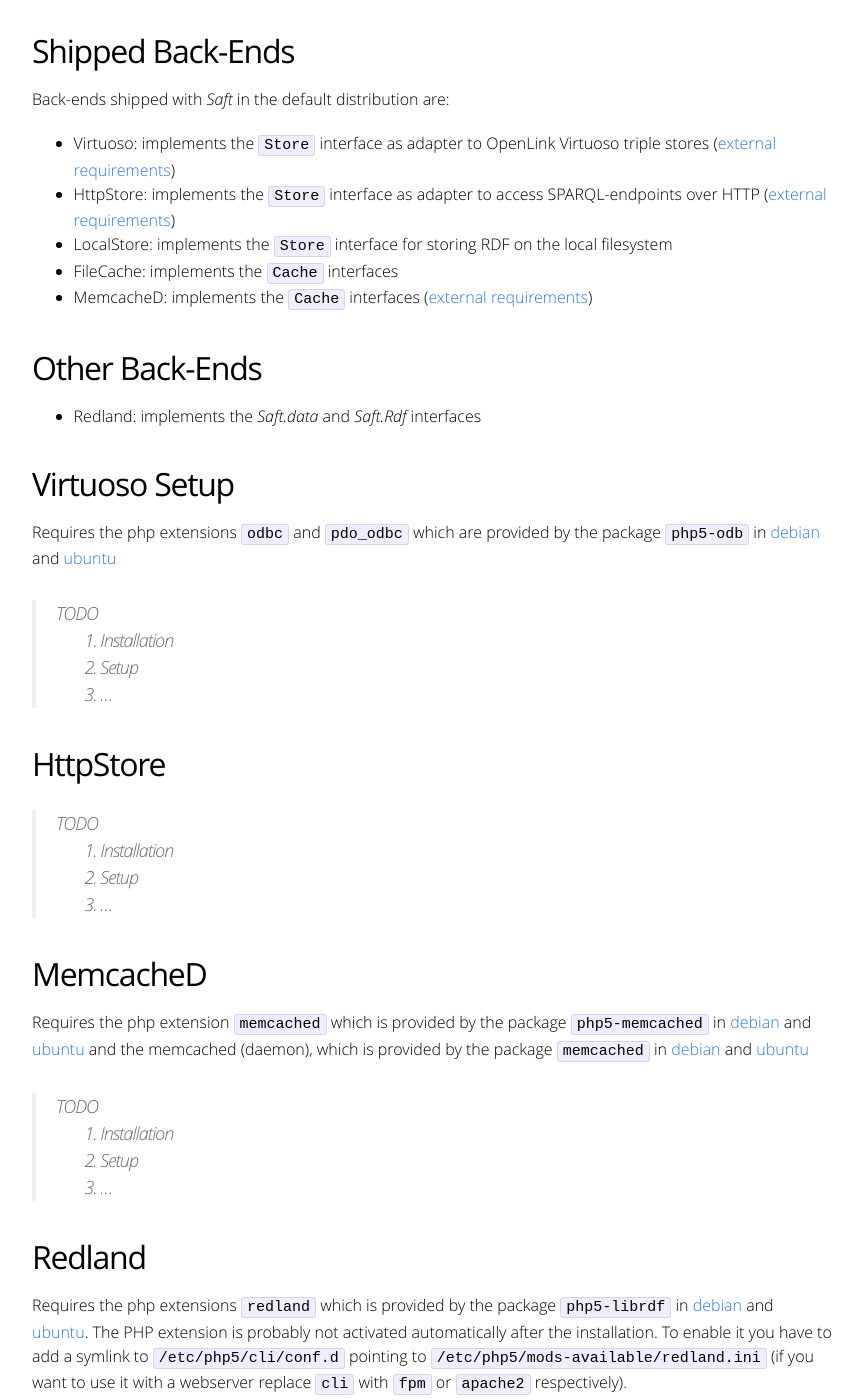
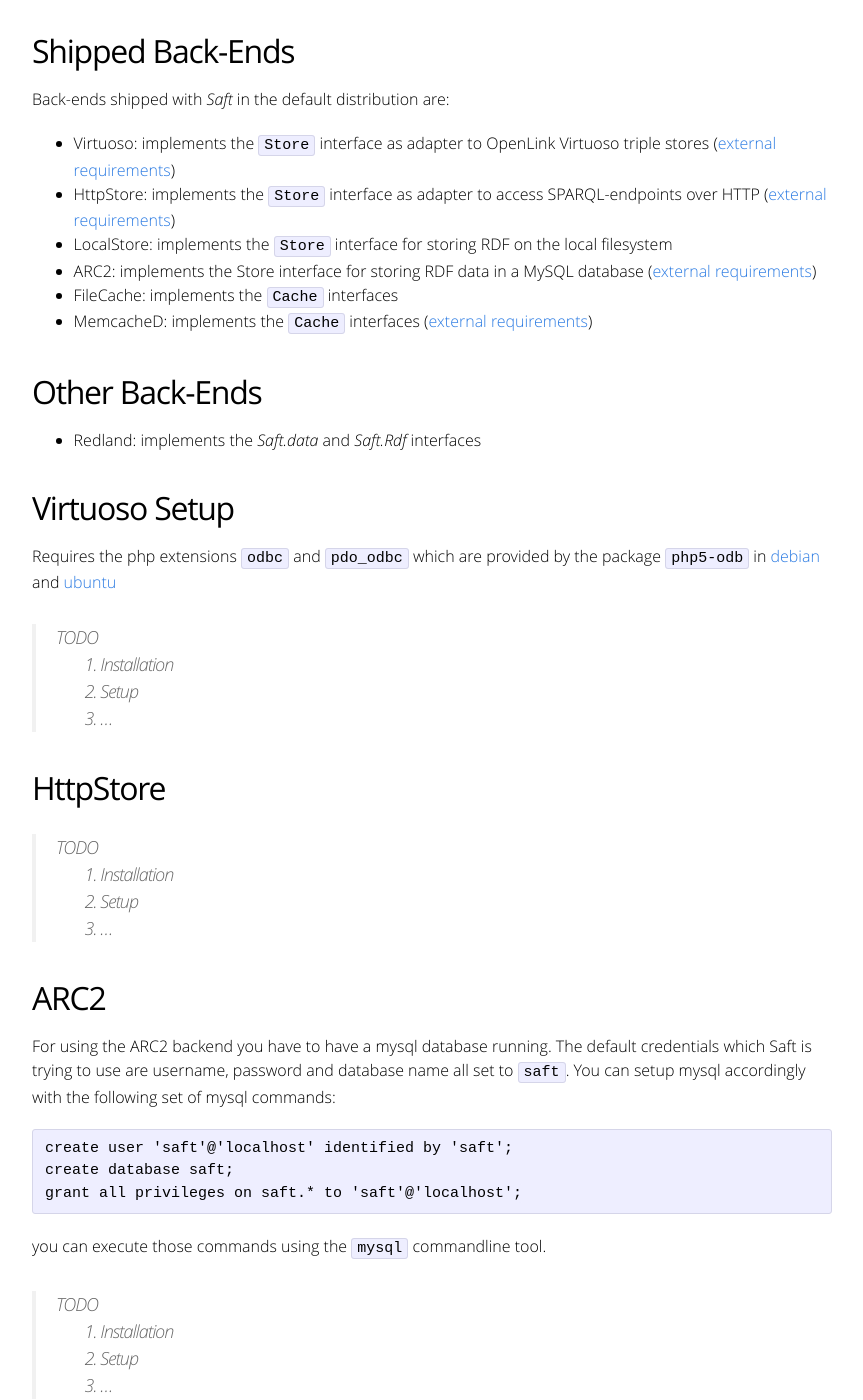
Before and after one commit to SaftIng/safting.github.io, a Jekyll site: the page built from doc/phpframework/backends.md, in a window 1280 px wide and 1400 px high, scrolled down 259 px. Shown: the whole window, without its empty margins (208-1071 px from the left). Built offline with Jekyll 4.4.1, drawn with Linux system fonts in a browser that asks for light colours.

Commit message:
Add information for setting up the ARC2 backend

```diff
--- a/doc/phpframework/backends.md
+++ b/doc/phpframework/backends.md
@@ -12,6 +12,7 @@ Back-ends shipped with _Saft_ in the default distribution are:
 - Virtuoso: implements the `Store` interface as adapter to OpenLink Virtuoso triple stores ([external requirements](#virtuoso-setup))
 - HttpStore: implements the `Store` interface as adapter to access SPARQL-endpoints over HTTP ([external requirements](#httpstore))
 - LocalStore: implements the `Store` interface for storing RDF on the local filesystem
+- ARC2: implements the Store interface for storing RDF data in a MySQL database ([external requirements](#arc2))
 - FileCache: implements the `Cache` interfaces
 - MemcacheD: implements the `Cache` interfaces ([external requirements](#memcached))
 
@@ -37,6 +38,24 @@ Requires the php extensions `odbc` and `pdo_odbc` which are provided by the pack
 > 2. Setup
 > 3. …
 
+## ARC2
+
+For using the ARC2 backend you have to have a mysql database running.
+The default credentials which Saft is trying to use are username, password and database name all set to `saft`.
+You can setup mysql accordingly with the following set of mysql commands:
+
+    create user 'saft'@'localhost' identified by 'saft';
+    create database saft;
+    grant all privileges on saft.* to 'saft'@'localhost';
+
+you can execute those commands using the `mysql` commandline tool.
+
+> TODO
+>
+> 1. Installation
+> 2. Setup
+> 3. …
+
 ## MemcacheD
 
 Requires the php extension `memcached` which is provided by the package `php5-memcached` in [debian](https://packages.debian.org/stable/php5-memcached) and [ubuntu](http://packages.ubuntu.com/trusty/php5-memcached) and the memcached (daemon), which is provided by the package `memcached` in [debian](https://packages.debian.org/stable/memcached) and [ubuntu](http://packages.ubuntu.com/trusty/memcached)
```
